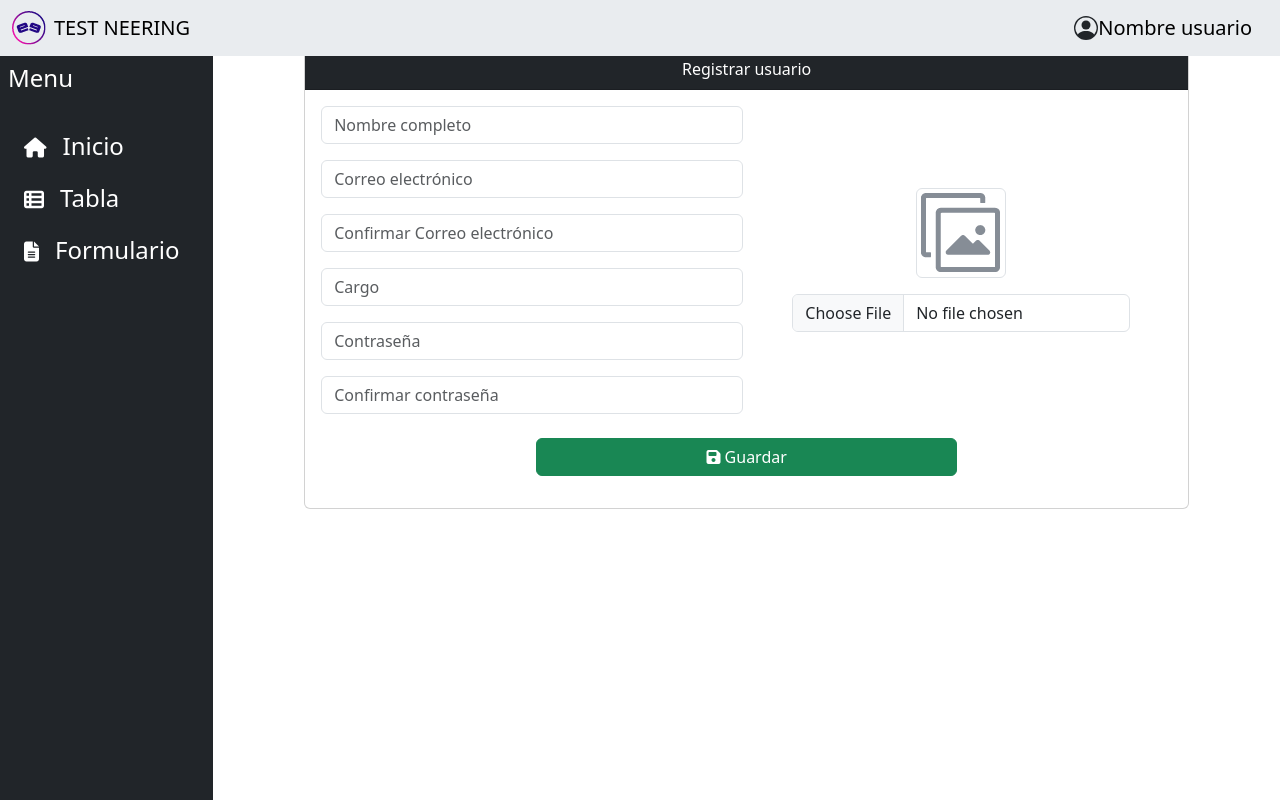
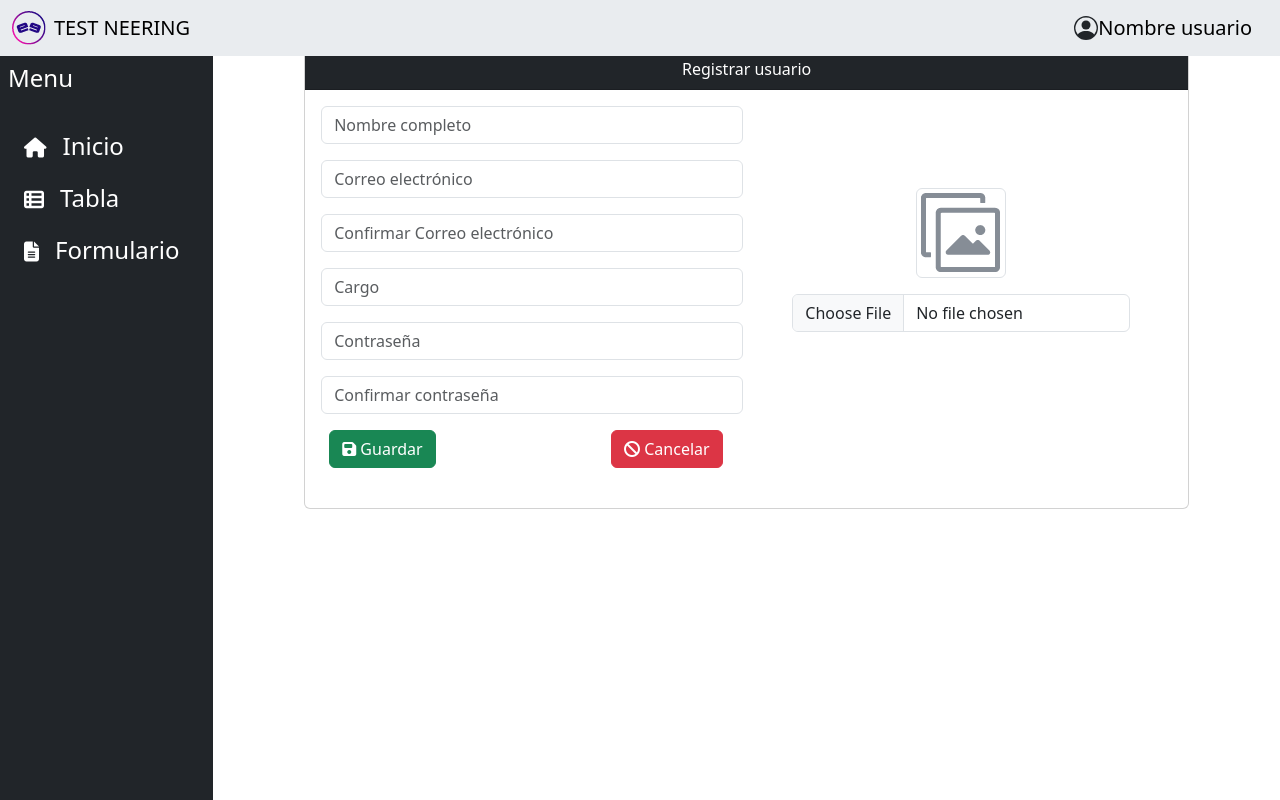
Before and after one commit to bas-clavijo/usuario-vue, a Vue app: page /createUsuario in a window 1280 px wide. Built offline with nearby package versions, Linux system fonts and the light colour scheme.

Commit message:
Modificacion de estilos y diseño

```diff
--- a/src/views/TablaView.vue
+++ b/src/views/TablaView.vue
@@ -1,6 +1,34 @@
 <template>
   <div class="row">
     <div class="col-lg-10 offset-lg-1">
+      <!--Cabecera-->
+      <div class="py-3">
+        <nav class="navbar bg-body-tertiary">
+          <div class="container-fluid">
+            <a class="navbar-brand">Listado de usuarios</a>
+            <div class="d-flex">
+              <div class="dropdown">
+                <button class="btn btn-secondary dropdown-toggle" type="button" id="dropdownMenuButton"
+                  data-bs-toggle="dropdown" aria-expanded="false">
+                  Opciones de búsqueda
+                </button>
+                <ul class="dropdown-menu" aria-labelledby="dropdownMenuButton">
+                  <li><a class="dropdown-item" href="#">Estado Activo</a></li>
+                  <li><a class="dropdown-item" href="#">Estado Inactivo</a></li>
+                </ul>
+              </div>
+
+              <div class="col-md-5 d-flex justify-content-end align-items-center">
+                <router-link :to="{ path: '/createUsuario' }" class="btn btn-success">
+                  <i class="fa-solid fa-plus"></i> Agregar
+                </router-link>
+              </div>
+            </div>
+          </div>
+        </nav>
+      </div>
+
+      <!--Tabla-->
       <div class="table-responsive">
         <table class="table table-bordered table-hover">
           <thead>
@@ -16,28 +44,31 @@
           </thead>
           <tbody class="table-group-divider" id="contenido">
             <tr v-if="this.cargando">
-              <td colspan="7"><h3>Cargando...</h3></td>
+              <td colspan="7">
+                <h3>Cargando...</h3>
+              </td>
             </tr>
             <tr v-else v-for="user, i in this.usuarios" :key="user.id">
-              <td v-text="(i+1)"></td>
+              <td v-text="(i + 1)"></td>
               <td v-text="user.id"></td>
               <td>
                 <img v-if="user.foto" style="width: 150px !important;" :src="user.foto" class="img-thumbnail" alt="">
-                <img v-else="user.foto" style="width: 50px !important;" :src="require('@/assets/usuario.png')" class="img-thumbnail" alt="">
+                <img v-else="user.foto" style="width: 50px !important;" :src="require('@/assets/usuario.png')"
+                  class="img-thumbnail" alt="">
               </td>
               <td v-text="user.nombre"></td>
               <td v-text="new Date(user.created_at).toLocaleDateString()"></td>
               <td v-text="user.estado ? 'Activo' : 'Inactivo'"></td>
               <td>
-                <router-link :to="{path:'viewUsuario/'+user.id}" class="btn btn-info">
+                <router-link :to="{ path: 'viewUsuario/' + user.id }" class="btn btn-info">
                   <i class="fa-solid fa-eye"></i>
                 </router-link>
                 &nbsp;
-                <router-link :to="{path:'editUsuario/'+user.id}" class="btn btn-warning">
+                <router-link :to="{ path: 'editUsuario/' + user.id }" class="btn btn-warning">
                   <i class="fa-solid fa-edit"></i>
                 </router-link>
                 &nbsp;
-                <button class="btn btn-danger" v-on:click="$event => eliminarUsuarios(user.id,user.nombre)">
+                <button class="btn btn-danger" v-on:click="$event => eliminarUsuarios(user.id, user.nombre)">
                   <i class="fa-solid fa-trash"></i>
                 </button>
               </td>
@@ -53,31 +84,31 @@
 
 <script>
 import axios from 'axios';
-  import {confirmar,} from '../funciones'
+import { confirmar, } from '../funciones'
 
-  export default{
-    data(){
-      return{
-        usuarios:null,
-        cargando:false
+export default {
+  data() {
+    return {
+      usuarios: null,
+      cargando: false
     }
   },
-    mounted(){
+  mounted() {
     this.getUsuarios();
   },
-    methods:{
-      getUsuarios(){
+  methods: {
+    getUsuarios() {
       this.cargando = true;
       axios.get('http://busquedausuario.test/api/v1/usuarios').then(
-          res =>{
+        res => {
           this.usuarios = res.data;
           this.cargando = false;
         }
       );
     },
-      eliminarUsuarios(id,nombre){
-        confirmar('http://busquedausuario.test/api/v1/usuarios/',id,'Eliminar Usuario','¿Esta seguro de querer eliminar a'+' '+nombre+'?');
-        this.cargando=false;
+    eliminarUsuarios(id, nombre) {
+      confirmar('http://busquedausuario.test/api/v1/usuarios/', id, 'Eliminar Usuario', '¿Esta seguro de querer eliminar a' + ' ' + nombre + '?');
+      this.cargando = false;
     }
   }
 }
--- a/src/views/UsuarioNew.vue
+++ b/src/views/UsuarioNew.vue
@@ -14,8 +14,8 @@
                   class="form-control">
               </div>
               <div class="mb-3">
-                <input type="email" v-model="correo" id="correo" placeholder="Correo electrónico" required maxlength="50"
-                  class="form-control">
+                <input type="email" v-model="correo" id="correo" placeholder="Correo electrónico" required
+                  maxlength="50" class="form-control">
               </div>
               <div class="mb-3">
                 <input type="email" v-model="correoconfirmar" id="correoconfirmar"
@@ -47,9 +47,18 @@
             </div>
 
             <!--Fila para los botones-->
-            <div class="d-grid col-6 mx-auto mb-3">
-              <button class="btn btn-success"><i class="fa-solid fa-floppy-disk"></i> Guardar</button>
+            <div class="row">
+              <div class="col-md-6">
+                <div class="d-flex justify-content-between mb-4 btn-lg">
+                  <button class="btn btn-success"><i class="fa-solid fa-floppy-disk"></i> Guardar</button>
+
+                  <router-link :to="{ path: '/tabla' }" class="btn btn-danger">
+                    <i class="fa-solid fa-ban"></i> Cancelar
+                  </router-link>
+                </div>
+              </div>
             </div>
+
 
           </form>
         </div>
@@ -71,7 +80,7 @@ export default {
       cargo: '',
       contraseña: '',
       confContraseña: '',
-      foto:'',
+      foto: '',
       url: 'http://busquedausuario.test/api/v1/usuarios',
       cargando: false
     }
@@ -83,25 +92,26 @@ export default {
       var miFoto = document.getElementById('fotoimg');
       this.foto = miFoto.src;
 
-      if (this.nombre.trim()=== '') {
+      if (this.nombre.trim() === '') {
         mostrarAlerta('Ingrese un Nombre', 'warning', 'nombre');
-      } else if (this.correo.trim()=== '') {
+      } else if (this.correo.trim() === '') {
         mostrarAlerta('Ingrese un Correo', 'warning', 'correo');
-      } else if (this.correoconfirmar.trim()=== '') {
+      } else if (this.correoconfirmar.trim() === '') {
         mostrarAlerta('Confirme su Correo', 'warning', 'correoconfirmar');
-      } else if (this.cargo.trim()=== '') {
+      } else if (this.cargo.trim() === '') {
         mostrarAlerta('Ingrese un Cargo', 'warning', 'cargo');
-      } else if (this.contraseña.trim()=== '') {
+      } else if (this.contraseña.trim() === '') {
         mostrarAlerta('Ingrese una Contraseña', 'warning', 'contraseña');
-      } else if (this.confContraseña.trim()=== '') {
+      } else if (this.confContraseña.trim() === '') {
         mostrarAlerta('Confirme su Contraseña', 'warning', 'confContraseña');
-      }else{
-        var parametros = {nombre:this.nombre.trim(), correo:this.correo.trim(),
-          correoconfirmar:this.correoconfirmar.trim(), cargo:this.cargo.trim(),
-          contraseña:this.contraseña.trim(), confContraseña:this.confContraseña.trim(),
-          foto:this.foto.trim()
+      } else {
+        var parametros = {
+          nombre: this.nombre.trim(), correo: this.correo.trim(),
+          correoconfirmar: this.correoconfirmar.trim(), cargo: this.cargo.trim(),
+          contraseña: this.contraseña.trim(), confContraseña: this.confContraseña.trim(),
+          foto: this.foto.trim()
         }
-        enviarSolicitud('POST',parametros,this.url,'Usuario registrado');
+        enviarSolicitud('POST', parametros, this.url, 'Usuario registrado');
       }
 
     },
```
Lines whose indentation alone changed are shown as unchanged.
